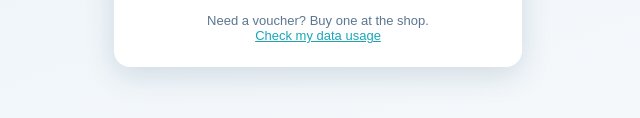
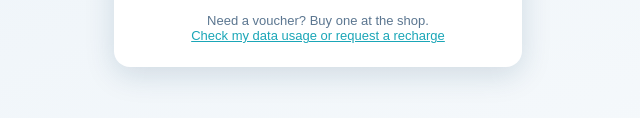
Before and after one commit to biggiefortech-create/hotspot-login, a plain HTML site: page index.html in a window 1280 px wide. Shown: the part 577-695 px from the top of the page, without its empty margins (322-962 px from the left). Drawn offline with Linux system fonts and the light colour scheme.

Commit message:
Update index.html

```diff
--- a/index.html
+++ b/index.html
@@ -16,6 +16,7 @@
     button{border:0;background:linear-gradient(90deg,#0f3a5f,#1aa6b7);color:#fff;font-weight:bold}
     #err{color:#d63031;margin-top:10px;font-size:14px}
     .note{margin-top:16px;font-size:13px;color:#5b7690}
+    .note a{color:#1aa6b7}
   </style>
 </head>
 <body>
@@ -27,7 +28,7 @@
     <input id="p" type="text" style="-webkit-text-security:disc" placeholder="Password (if any)" autocomplete="off" autocapitalize="none" spellcheck="false">
     <button onclick="login()">Login</button>
     <div id="err"></div>
-    <div class="note">Need a voucher? Buy one at the shop.<br><a href="http://10.10.10.251:3000" style="color:#1aa6b7">Check my data usage</a></div>
+    <div class="note">Need a voucher? Buy one at the shop.<br><a href="https://brt-hotspot-cloud.biggiefortech.workers.dev/c">Check my data usage or request a recharge</a></div>
   </div>
 
 <script>
```
